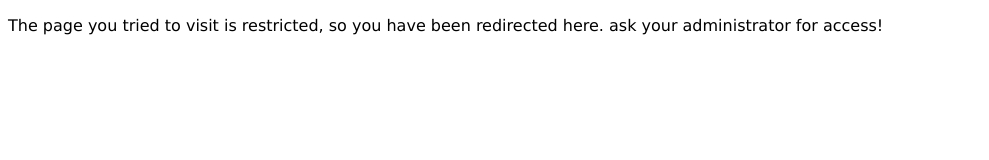
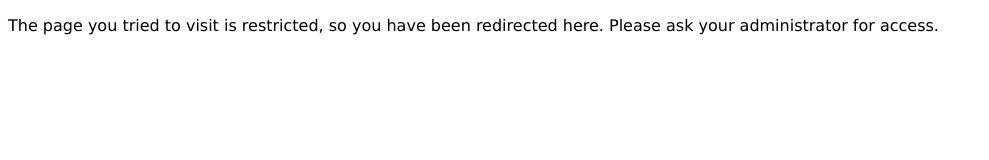
Before and after one commit to AviaAlex/NoAccess, a plain HTML site: page index.html in a window 1280 px wide. Shown: the whole page, without its empty margins (0-989 px from the left). Drawn offline with Linux system fonts and the light colour scheme.

Commit message:
Update index.html

```diff
--- a/index.html
+++ b/index.html
@@ -2,12 +2,13 @@
 <html>
   <head>
     <script>
-      alert("The page you tried to visit is restricted, so you have been redirected here. ask your administrator for access!")
+      alert("The page you tried to visit is restricted, so you have been redirected here. Ask your administrator for access.")
     </script>
+    <title>Access Error - HTTP 403 (Forbidden)</title>
    </head>
    <body>
     <p id="textpage" style="font-family:verdana">
-     The page you tried to visit is restricted, so you have been redirected here. ask your administrator for access!
+     The page you tried to visit is restricted, so you have been redirected here. Please ask your administrator for access.
     </p>
   </body>
 </html>
```
